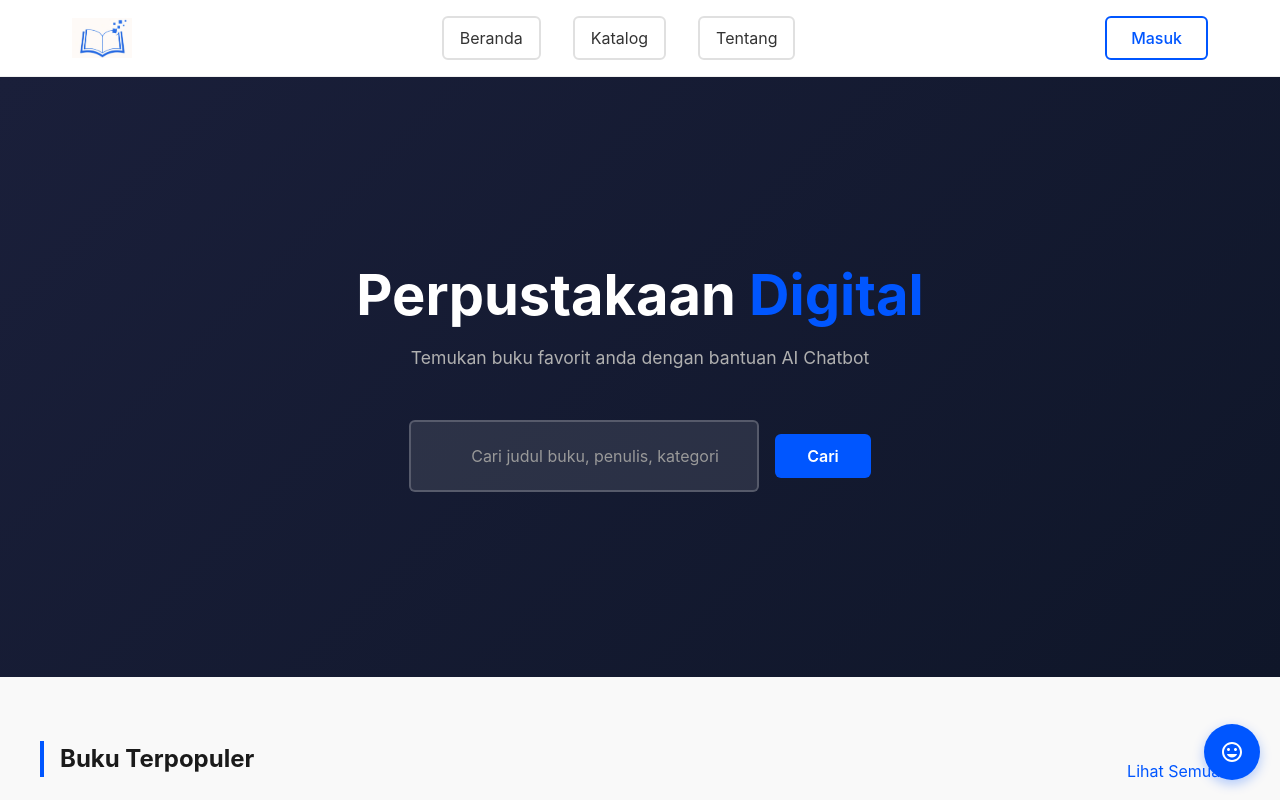
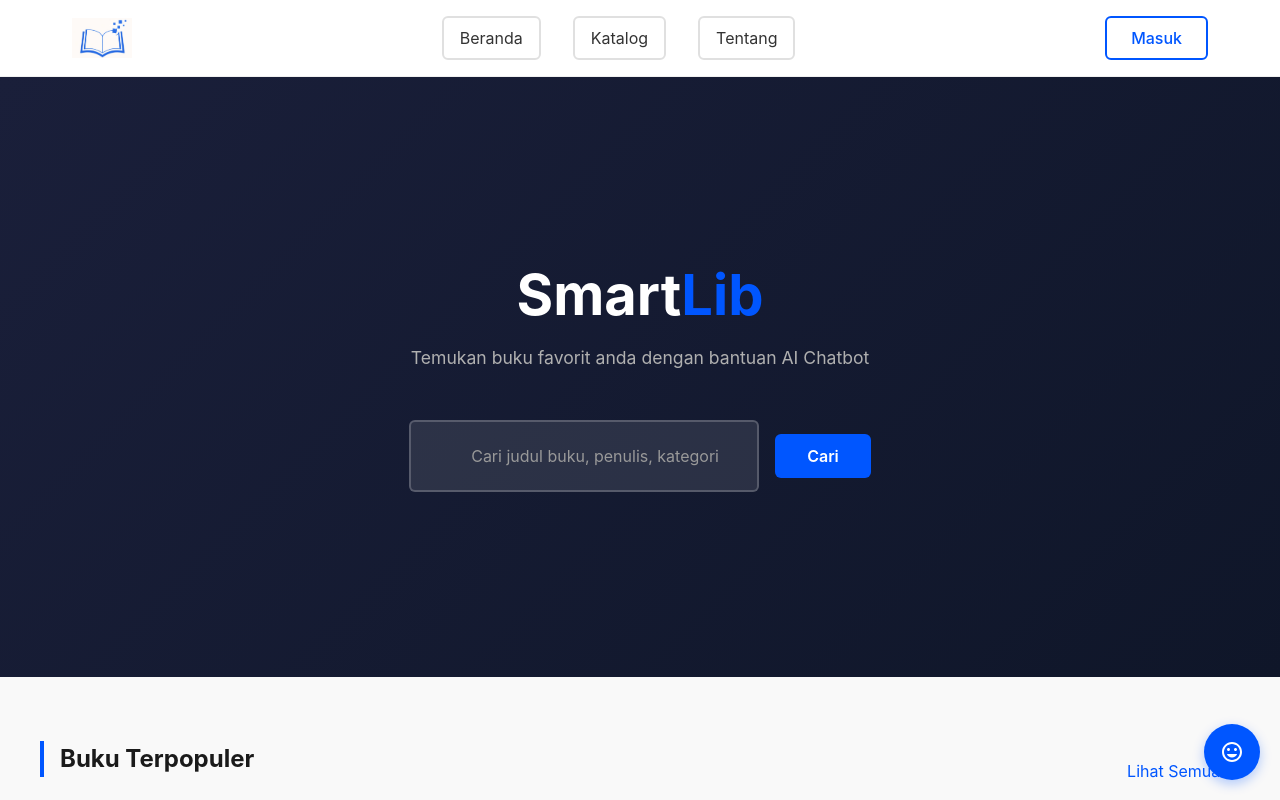
Before and after one commit to bakaanano/FE-SITerapan, a React (Vite) app in the folder SITerapan-FE/: page / in a window 1280 px wide. Shown: the top 800 px of the page. Built offline with nearby package versions, Linux system fonts and the light colour scheme; no server answers.

Commit message:
typo dikit

```diff
--- a/SITerapan-FE/src/App.jsx
+++ b/SITerapan-FE/src/App.jsx
@@ -145,7 +145,7 @@ function AppContent() {
       <section className="hero">
         <div className="hero-content">
           <h1 className="hero-title">
-            Perpustakaan <span className="hero-title-highlight">Digital</span>
+            Smart<span className="hero-title-highlight">Lib</span>
           </h1>
           <p className="hero-subtitle">Temukan buku favorit anda dengan bantuan AI Chatbot</p>
 
```
